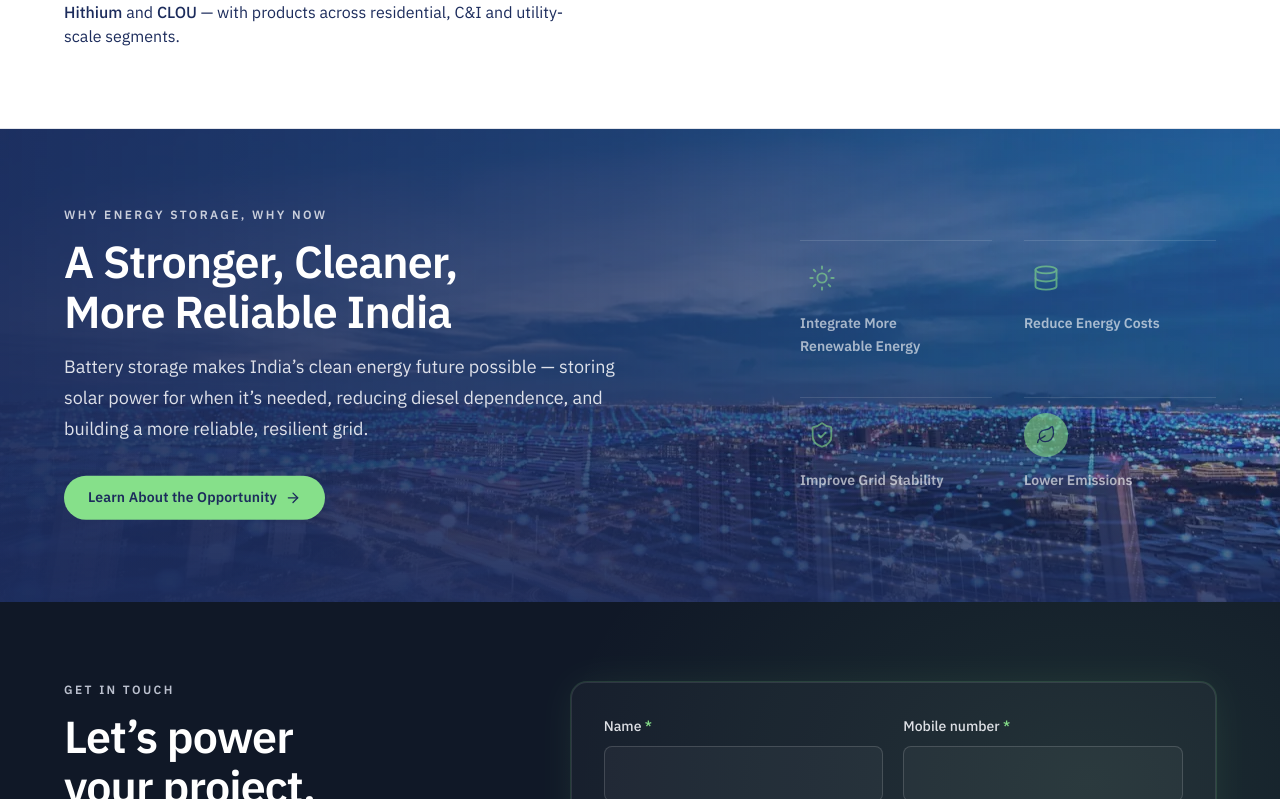
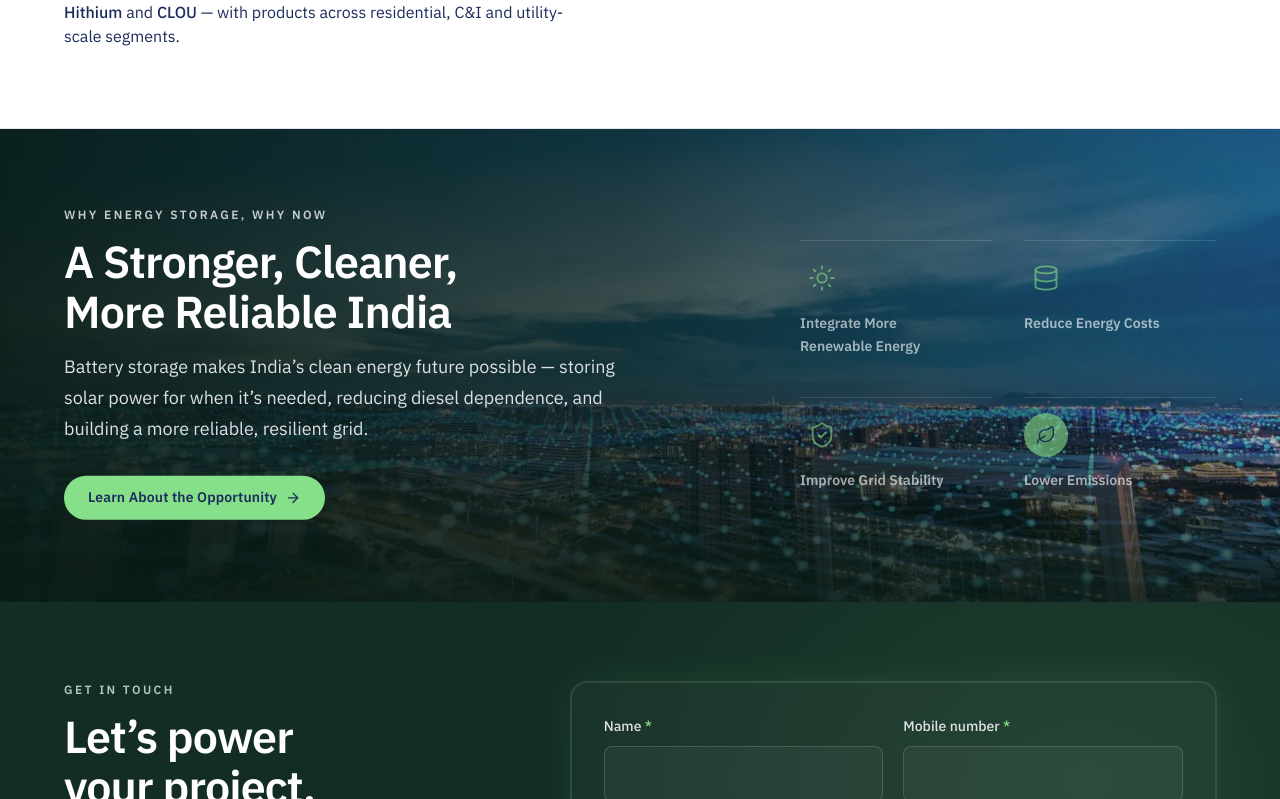
Before and after one commit to Soujanya-patil/Nexera, a React (Vite) app: page / in a window 1280 px wide. Shown: the part 2121-2920 px from the top of the page. Built offline with nearby package versions, Linux system fonts and the light colour scheme.

Commit message:
Dark sections in the home hero's green-black: #091C16 with the hero's graphite gradient on page heroes, #132D24 second surface, green-grey muted text on dark, theme-color #091C16

```diff
--- a/index.html
+++ b/index.html
@@ -7,7 +7,7 @@
     <link rel="icon" type="image/svg+xml" href="/favicon.svg" />
     <link rel="apple-touch-icon" href="/apple-touch-icon.png" />
     <meta name="viewport" content="width=device-width, initial-scale=1.0" />
-    <meta name="theme-color" content="#1C2C5C" />
+    <meta name="theme-color" content="#091C16" />
     <link rel="preload" href="/fonts/ibm-plex-sans-latin-600-normal.woff2" as="font" type="font/woff2" crossorigin />
     <link rel="preload" href="/fonts/ibm-plex-sans-latin-400-normal.woff2" as="font" type="font/woff2" crossorigin />
     <title>Nexera Powertech | BESS Distributor in India — TCL, Hithium &amp; CLOU Partner</title>
--- a/src/components/PageHeader.jsx
+++ b/src/components/PageHeader.jsx
@@ -14,7 +14,7 @@ export default function PageHeader({ eyebrow, title, subtitle }) {
     tl.fromTo(q("[data-a]"), { opacity: 0, y: RISE }, { opacity: 1, y: 0, duration: DUR.slow, stagger: STAGGER, clearProps: "all" });
   });
   return (
-    <section ref={root} data-intro={intro} className="bg-deep-grid text-white">
+    <section ref={root} data-intro={intro} className="bg-deep-grid hero-ground text-white">
       <div className="container-site py-16 md:py-24">
         {eyebrow && (
           <p data-a className="eyebrow text-label">
--- a/src/components/article/ArticleHeader.jsx
+++ b/src/components/article/ArticleHeader.jsx
@@ -29,7 +29,7 @@ export default function ArticleHeader({ a, play = "now", reveal = false }) {
   const words = a.h1.split(" ");
 
   return (
-    <section data-play={play} data-reveal={reveal || undefined} className="article-header relative overflow-hidden bg-deep-grid text-white">
+    <section data-play={play} data-reveal={reveal || undefined} className="article-header relative overflow-hidden bg-deep-grid hero-ground text-white">
       <div aria-hidden="true" className="pointer-events-none absolute inset-0" style={{ background: "radial-gradient(50% 70% at 85% 30%, color-mix(in srgb, var(--accent) 10%, transparent), transparent 70%)" }} />
       <EnergyGrid />
 
--- a/src/components/epc/EpcHero.jsx
+++ b/src/components/epc/EpcHero.jsx
@@ -34,7 +34,7 @@ export default function EpcHero() {
   });
 
   return (
-    <section ref={root} className="relative overflow-hidden bg-deep-grid text-white">
+    <section ref={root} className="relative overflow-hidden bg-deep-grid hero-ground text-white">
       <div data-intro={intro}>
         {/* Image: full-bleed behind the copy on phones (dimmed), the right ~60% of the frame on desktop */}
         <div data-a="image" className="absolute inset-0 overflow-hidden lg:left-[34%]">
--- a/src/components/resources/ResourcesHero.jsx
+++ b/src/components/resources/ResourcesHero.jsx
@@ -11,7 +11,7 @@ import EnergyGrid from "../article/EnergyGrid";
 export default function ResourcesHero({ id, eyebrow, title, intro, chips = [], reveal }) {
   const words = title.split(" ");
   return (
-    <section id={id} data-play="now" data-reveal={reveal || undefined} className="article-header relative overflow-hidden bg-deep-grid text-white">
+    <section id={id} data-play="now" data-reveal={reveal || undefined} className="article-header relative overflow-hidden bg-deep-grid hero-ground text-white">
       <div aria-hidden="true" className="pointer-events-none absolute inset-0" style={{ background: "radial-gradient(50% 70% at 85% 30%, color-mix(in srgb, var(--accent) 12%, transparent), transparent 70%)" }} />
       <EnergyGrid />
       <div className="relative container-site pb-14 pt-14 lg:pb-20 lg:pt-20">
--- a/src/components/solutions/SolutionBlocks.jsx
+++ b/src/components/solutions/SolutionBlocks.jsx
@@ -106,7 +106,7 @@ export function SolutionHero({ segment, crumb, eyebrow, line1, line2, subheading
   });
 
   return (
-    <section ref={root} data-vt-hero={segment} className="relative overflow-hidden bg-deep-grid text-white">
+    <section ref={root} data-vt-hero={segment} className="relative overflow-hidden bg-deep-grid hero-ground text-white">
       <Spotlight />
       <div data-intro={intro}>
         {/* Photo: full-bleed behind the copy on phones (dimmed); on desktop the right 54% (62% from 1280 px,
--- a/src/index.css
+++ b/src/index.css
@@ -83,8 +83,9 @@
                                                          copy because text-body is the body font size)
        muted      captions, small text           ice     soft tinted panels, badges
        line       borders, dividers */
-  --color-deep-grid: #1C2C5C; /* navy: heroes, closing bands, dark sections */
-  --color-forest: #101827; /* second dark surface: midnight (contact section, closing bands, cards on dark) */
+  --color-deep-grid: #091C16; /* green-black (the home hero's ground): heroes and dark sections */
+  --color-forest: #132D24; /* second dark surface, a step lighter (contact section, closing bands, cards on dark) */
+  --color-graphite: #17191A; /* the right-hand end of a page hero's ground (hero-ground) */
   --color-signal: #86E08A; /* green: accent on dark grounds only */
   --color-link: #1C2C5C; /* primary buttons and links on light (white text) */
   --color-amber: #F5B841;
@@ -211,7 +212,7 @@
   --accent: var(--color-signal);
   --accent-hover: color-mix(in srgb, var(--color-signal) 80%, white);
   --on-accent: var(--color-ink);
-  --muted: #BBC0CE; /* muted text on dark grounds (navy-grey, 7.4:1 on navy) */
+  --muted: #B3C4B8; /* muted text on dark grounds (green-grey: 9.7:1 on deep-grid, 8.1:1 on forest) */
   --label: var(--muted);
 }
 /* Focus-ring colour by the surrounding ground (see `outline-color` in the base layer): the children of
@@ -283,6 +284,10 @@
   letter-spacing: var(--text-eyebrow--letter-spacing);
   font-weight: 600;
   text-transform: uppercase;
+}
+/* Page heroes: the home hero's ground — deep-grid on the left, easing to graphite on the right. */
+@utility hero-ground {
+  background-image: linear-gradient(to right, var(--color-deep-grid) 30%, var(--color-graphite));
 }
 /* The one text-link style for standalone links ("View all …", footer, cards): an underline that
    draws from the left on hover and keyboard focus (a transform, so nothing re-lays out). Inline links
--- a/src/lib/palette.js
+++ b/src/lib/palette.js
@@ -4,8 +4,8 @@
  * (index.css @theme: bg-*, text-*, or var(--color-*)). Keep these in step with index.css.
  */
 export const PALETTE = {
-  deepGrid: "#1C2C5C",
-  forest: "#101827",
+  deepGrid: "#091C16",
+  forest: "#132D24",
   signal: "#86E08A",
   link: "#1C2C5C",
   amber: "#F5B841",
--- a/src/pages/Partner.jsx
+++ b/src/pages/Partner.jsx
@@ -93,7 +93,7 @@ function PartnerHero({ id, name, contact }) {
   });
 
   return (
-    <section ref={root} className="relative overflow-hidden bg-deep-grid text-white">
+    <section ref={root} className="relative overflow-hidden bg-deep-grid hero-ground text-white">
       <Spotlight />
       <div aria-hidden="true" className="pointer-events-none absolute inset-0" style={{ background: "radial-gradient(50% 70% at 85% 30%, color-mix(in srgb, var(--accent) 10%, transparent), transparent 70%)" }} />
       <div data-intro={intro} className="relative container-site py-14 lg:py-20">
--- a/src/pages/ProductDetail.jsx
+++ b/src/pages/ProductDetail.jsx
@@ -151,7 +151,7 @@ function ProductView({ product }) {
   return (
     <div ref={page} data-sr-state={reveal}>
       {/* PRODUCT */}
-      <section ref={hero} className="relative overflow-hidden bg-deep-grid text-white">
+      <section ref={hero} className="relative overflow-hidden bg-deep-grid hero-ground text-white">
         <div aria-hidden="true" className="pointer-events-none absolute -inset-3" style={depth(-2, -1.5)}>
           <div
             className="absolute inset-0"
--- a/src/pages/Products.jsx
+++ b/src/pages/Products.jsx
@@ -331,7 +331,7 @@ export default function Products() {
   return (
     <div className={compare.length ? "pb-24" : undefined}>
       {/* Hero */}
-      <section ref={hero} className="relative overflow-hidden bg-deep-grid text-white">
+      <section ref={hero} className="relative overflow-hidden bg-deep-grid hero-ground text-white">
         {/* Ground layers drift a touch against the product for depth (smaller than the product). */}
         <div aria-hidden="true" className="pointer-events-none absolute -inset-3" style={depth(-2, -1.5)}>
           <div
--- a/src/pages/Solutions.jsx
+++ b/src/pages/Solutions.jsx
@@ -112,7 +112,7 @@ function HubHeader({ eyebrow, title, subtitle }) {
   }, []);
 
   return (
-    <section ref={root} className="relative overflow-hidden bg-deep-grid text-white">
+    <section ref={root} className="relative overflow-hidden bg-deep-grid hero-ground text-white">
       <Spotlight />
       <div data-intro={state} className="relative container-site grid items-center gap-12 py-16 md:py-20 lg:grid-cols-[minmax(0,1fr)_minmax(0,0.85fr)]">
         <div>
```
